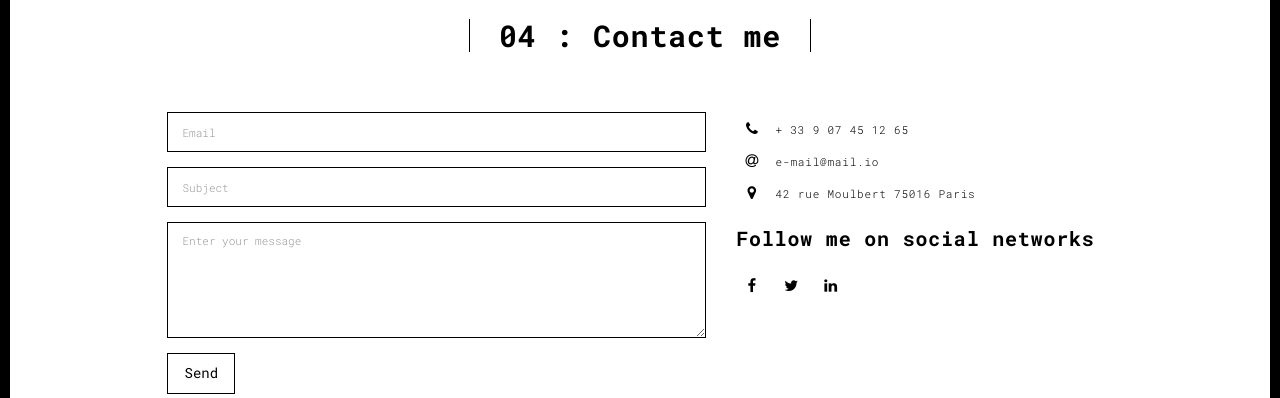
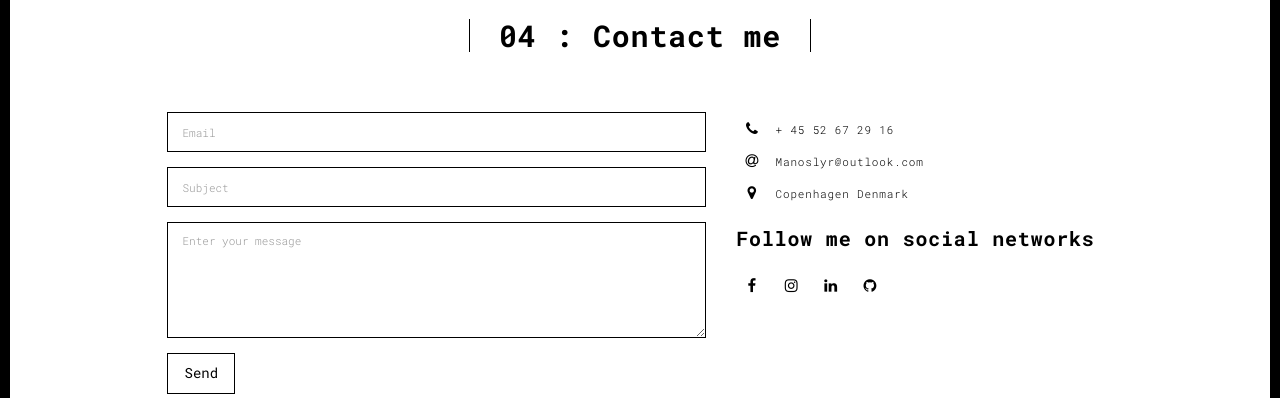
Before and after one commit to ManosLyrantzakis/Portfolio, a Flask app: page /contact.html in a window 1280 px wide. Shown: the part 90-488 px from the top of the page. Run offline with Flask 3, Linux system fonts and the light colour scheme; some libraries are stand-ins or nearby versions.

Commit message:
Update contact information

```diff
--- a/templates/contact.html
+++ b/templates/contact.html
@@ -109,13 +109,13 @@
                           <span class="fa-icon">
                             <i class="fa fa-phone" aria-hidden="true"></i>
                           </span>
-                          + 33 9 07 45 12 65
+                          + 45 52 67 29 16
                         </li>
                         <li>
                           <span class="fa-icon">
                             <i class="fa fa-at" aria-hidden="true"></i>
                           </span>
-                          e-mail@mail.io
+                          Manoslyr@outlook.com
                         </li>
                         <li>
                           <span class="fa-icon">
@@ -124,26 +124,29 @@
                               aria-hidden="true"
                             ></i>
                           </span>
-                          42 rue Moulbert 75016 Paris
+                          Copenhagen Denmark
                         </li>
                       </ul>
                       <h3>Follow me on social networks</h3>
                       <a
-                        href="http://www.facebook.com"
+                        href="https://www.facebook.com/manos.lyrantzakis"
                         title=""
                         class="fa-icon"
                       >
                         <i class="fa fa-facebook"></i>
                       </a>
-                      <a href="http://www.twitter.com" title="" class="fa-icon">
-                        <i class="fa fa-twitter"></i>
+                      <a href="https://www.instagram.com/manos_lyrantzakis/" title="" class="fa-icon">
+                        <i class="fa fa-instagram"></i>
                       </a>
                       <a
-                        href="http://www.linkedin.com"
+                        href="https://www.linkedin.com/in/manos-lyrantzakis-56b9b1290/?isSelfProfile=true"
                         title=""
                         class="fa-icon"
                       >
                         <i class="fa fa-linkedin"></i>
+                      </a>
+                       <a href="https://github.com/ManosLyrantzakis" title="" class="fa-icon">
+                        <i class="fa fa-github"></i>
                       </a>
                     </div>
                   </div>
```
Also changed, not shown: 2 other files.
